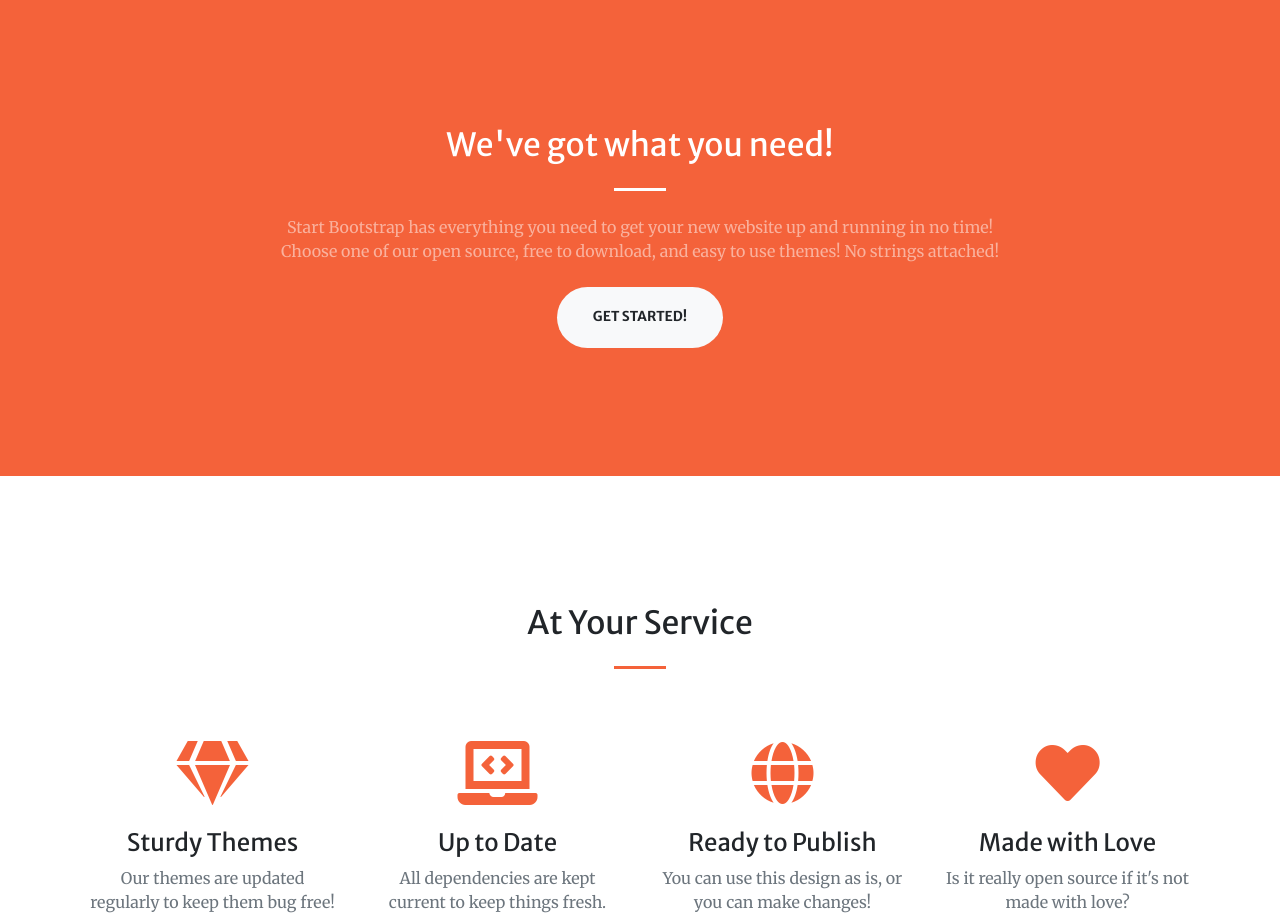
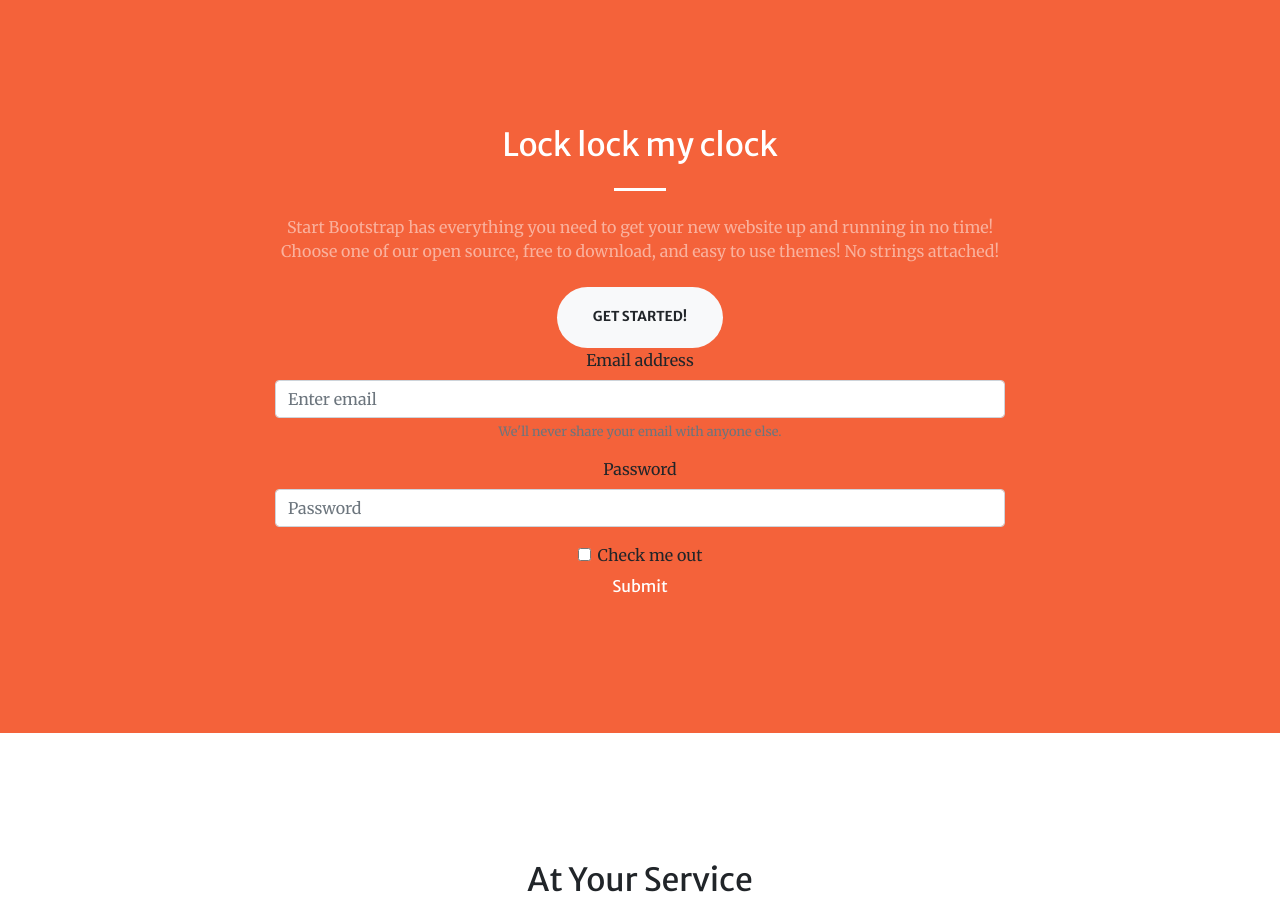
Before and after one commit to iam27ne/go-web-app-with-gin-aehtn, a website with bundled scripts: page public/index.html in a window 1280 px wide. Shown: the part 802-1722 px from the top of the page. Built offline with nearby package versions, Linux system fonts and the light colour scheme.

Commit message:
add a form in my html

```diff
--- a/public/index.html
+++ b/public/index.html
@@ -76,14 +76,37 @@
     <div class="container">
       <div class="row justify-content-center">
         <div class="col-lg-8 text-center">
-          <h2 class="text-white mt-0">We've got what you need!</h2>
+          <h2 class="text-white mt-0">Lock lock my clock</h2>
           <hr class="divider light my-4">
           <p class="text-white-50 mb-4">Start Bootstrap has everything you need to get your new website up and running in no time! Choose one of our open source, free to download, and easy to use themes! No strings attached!</p>
           <a class="btn btn-light btn-xl js-scroll-trigger" href="#services">Get Started!</a>
+          <form>
+            <div class="form-group">
+              <label for="exampleInputEmail1">Email address</label>
+              <input type="email" class="form-control" id="exampleInputEmail1" aria-describedby="emailHelp" placeholder="Enter email">
+              <small id="emailHelp" class="form-text text-muted">We'll never share your email with anyone else.</small>
+            </div>
+            <div class="form-group">
+              <label for="exampleInputPassword1">Password</label>
+              <input type="password" class="form-control" id="exampleInputPassword1" placeholder="Password">
+            </div>
+            <div class="form-check">
+              <input type="checkbox" class="form-check-input" id="exampleCheck1">
+              <label class="form-check-label" for="exampleCheck1">Check me out</label>
+            </div>
+            <button type="submit" class="btn btn-primary">Submit</button>
+          </form>
+
         </div>
       </div>
     </div>
   </section>
+
+
+
+
+
+
 
   <!-- Services Section -->
   <section class="page-section" id="services">
```
